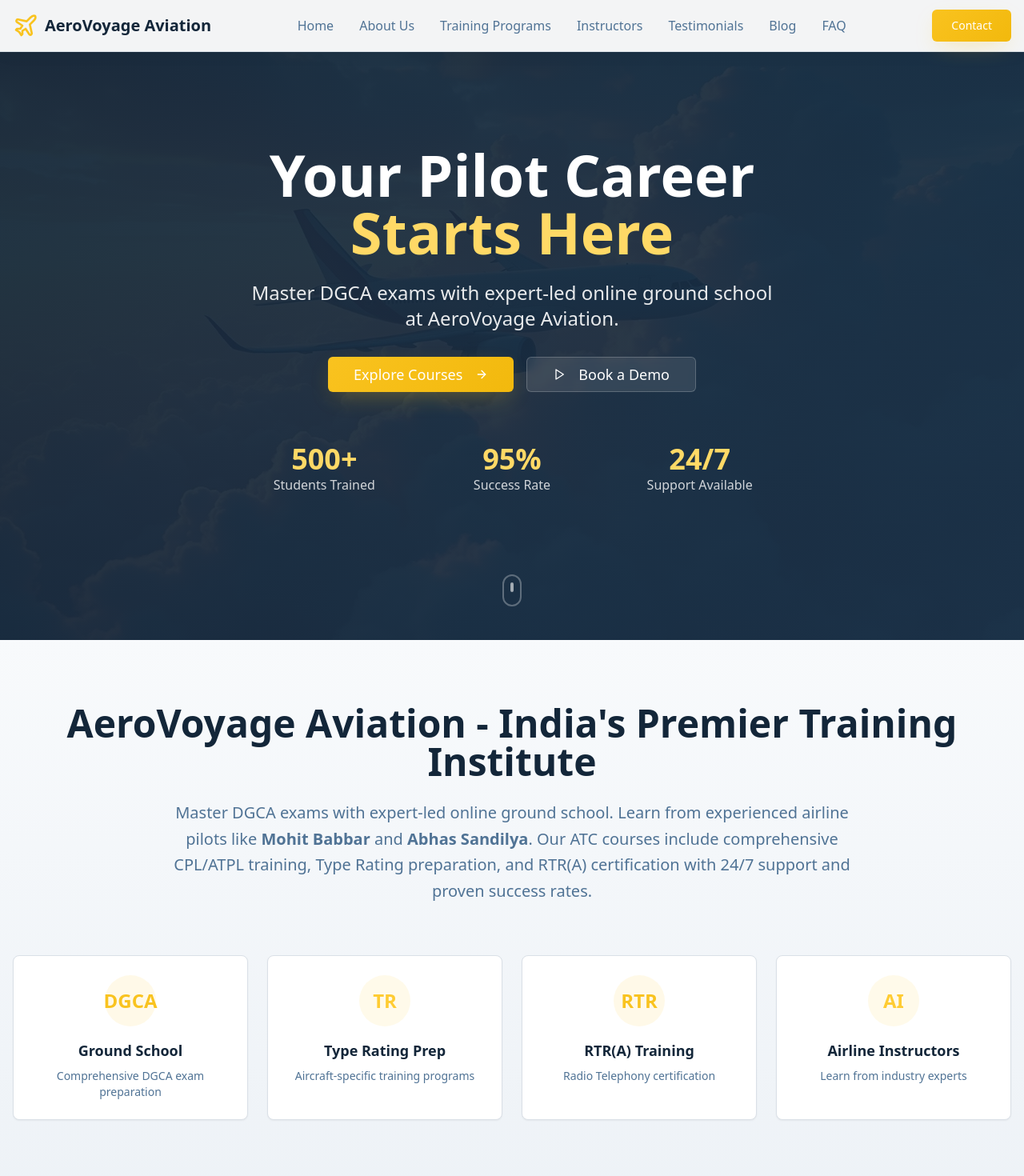
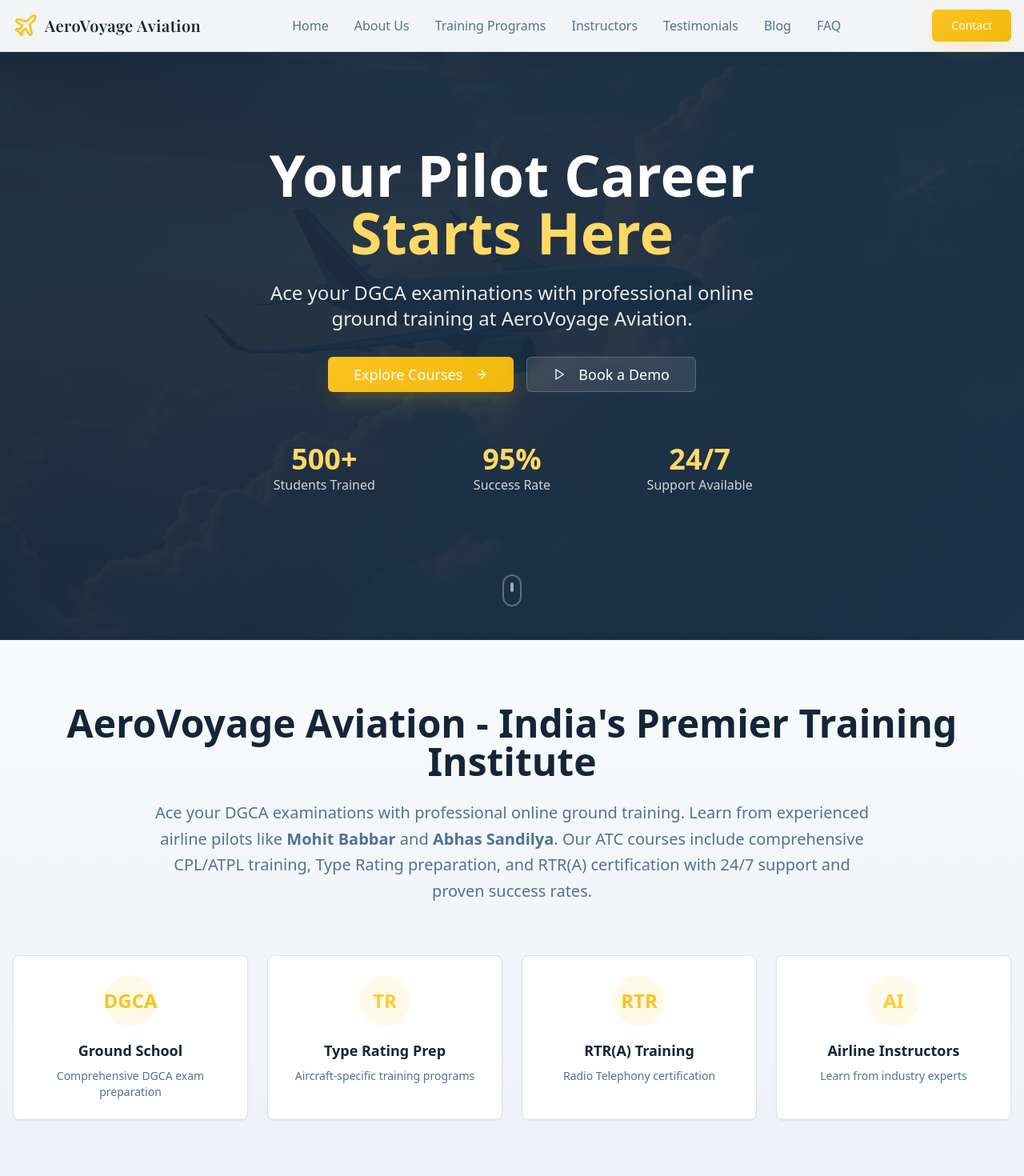
Before and after one commit to anshsarin63/aerovoyage-simulator, a React (Vite) app: page / in a window 1280 px wide. Shown: the top 1470 px of the page at 80% size. Built offline with nearby package versions, Linux system fonts and the light colour scheme; the HTML template or start-up script is replaced by a standard one.

Commit message:
Update hero section text

```diff
--- a/index.html
+++ b/index.html
@@ -15,6 +15,7 @@
     <meta name="twitter:card" content="summary_large_image" />
     <meta name="twitter:site" content="@lovable_dev" />
     <meta name="twitter:image" content="https://lovable.dev/opengraph-image-p98pqg.png" />
+    <link rel="stylesheet" href="https://fonts.googleapis.com/css2?family=Playfair+Display:wght@400;500;600;700&family=Inter:wght@300;400;500;600;700&display=swap">
   </head>
 
   <body>
--- a/src/components/AboutSection.tsx
+++ b/src/components/AboutSection.tsx
@@ -9,7 +9,7 @@ const AboutSection = () => {
             AeroVoyage Aviation - India's Premier Training Institute
           </h2>
           <p className="text-xl text-muted-foreground max-w-4xl mx-auto leading-relaxed">
-            Master DGCA exams with expert-led online ground school. Learn from experienced airline pilots like
+            Ace your DGCA examinations with professional online ground training. Learn from experienced airline pilots like
             <strong> Mohit Babbar</strong> and <strong>Abhas Sandilya</strong>.
             Our ATC courses include comprehensive CPL/ATPL training, Type Rating preparation, and RTR(A) certification
             with 24/7 support and proven success rates.
--- a/src/components/HeroSection.tsx
+++ b/src/components/HeroSection.tsx
@@ -21,7 +21,7 @@ const HeroSection = () => {
         </h1>
 
         <p className="text-xl md:text-2xl text-white/90 mb-8 max-w-2xl mx-auto leading-relaxed">
-          Master DGCA exams with expert-led online ground school at AeroVoyage Aviation.
+          Ace your DGCA examinations with professional online ground training at AeroVoyage Aviation.
         </p>
 
         <div className="flex flex-col sm:flex-row gap-4 justify-center items-center">
--- a/src/components/Navigation.tsx
+++ b/src/components/Navigation.tsx
@@ -22,7 +22,7 @@ const Navigation = () => {
           {/* Logo */}
           <div className="flex items-center space-x-2">
             <Plane className="h-8 w-8 text-primary" />
-            <span className="font-bold text-xl text-foreground">AeroVoyage Aviation</span>
+            <span className="font-playfair font-semibold text-xl text-foreground tracking-wide">AeroVoyage Aviation</span>
           </div>
 
           {/* Desktop Navigation */}
--- a/tailwind.config.ts
+++ b/tailwind.config.ts
@@ -67,6 +67,10 @@ export default {
           ring: "hsl(var(--sidebar-ring))",
         },
       },
+      fontFamily: {
+        'playfair': ['Playfair Display', 'serif'],
+        'inter': ['Inter', 'sans-serif'],
+      },
       backgroundImage: {
         'gradient-hero': 'var(--gradient-hero)',
         'gradient-sky': 'var(--gradient-sky)',
```
